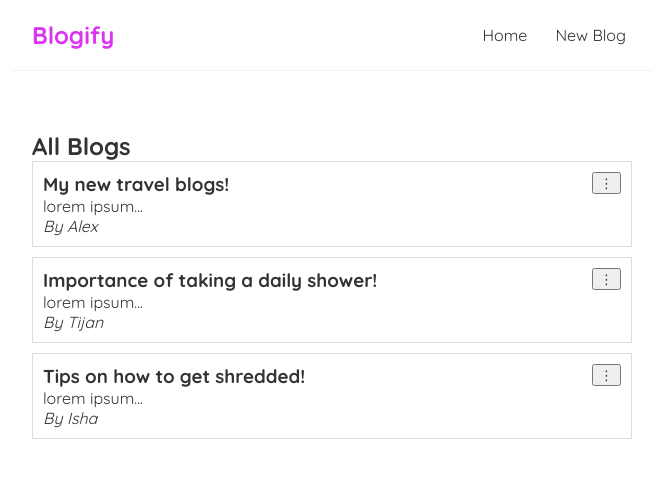
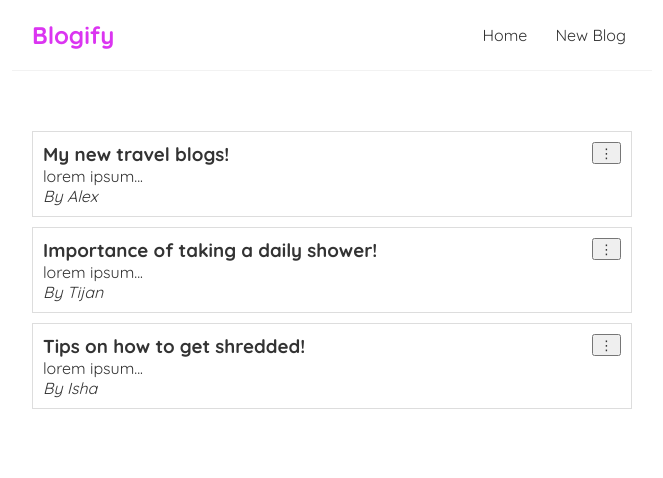
Before and after one commit to laminsaidy/BloogifyPP5, a React (Create React App) app: page / in a window 1280 px wide. Shown: the top 478 px of the page, without its empty margins (308-971 px from the left). Built offline with nearby package versions, Linux system fonts and the light colour scheme.

Commit message:
Add an error function to handle fetch errors

```diff
--- a/src/Home.js
+++ b/src/Home.js
@@ -1,34 +1,35 @@
-import { useState, useEffect } from "react";
+import { useEffect, useState } from "react";
 import BlogList from "./BlogList";
 
 const Home = () => {
-  const [blogs, setBlogs] = useState([]);
-  const [isLoading, setIsLoading] = useState(true);
+  const [blogs, setBlogs] = useState(null);
+  const [isPending, setIsPending] = useState(true);
+  const [error, setError] = useState(null);
 
   useEffect(() => {
-    // Simulate data fetching
     setTimeout(() => {
-      setBlogs([
+      // Simulate a successful response from the backend
+      const simulatedBlogs = [
         { title: "My new travel blogs!", body: "lorem ipsum...", author: "Alex", id: 1 },
         { title: "Importance of taking a daily shower!", body: "lorem ipsum...", author: "Tijan", id: 2 },
         { title: "Tips on how to get shredded!", body: "lorem ipsum...", author: "Isha", id: 3 },
-      ]);
-      setIsLoading(false);
-    }, 2000); // Simulated delay
+      ];
+      setIsPending(false);
+      setBlogs(simulatedBlogs);  // Simulated data
+      setError(null);
+    }, 1000); // Simulated delay
   }, []);
 
   const handleDelete = (id) => {
-    const newBlogs = blogs.filter((blog) => blog.id !== id);
-    setBlogs(newBlogs);
+    const newBlogs = blogs.filter((blog) => blog.id !== id);  // Filter out the blog to delete
+    setBlogs(newBlogs);  // Update the state with the new list of blogs
   };
 
   return (
     <div className="home">
-      {isLoading ? (
-        <div>Loading blogs...</div>
-      ) : (
-        <BlogList blogs={blogs} title="All Blogs" handleDelete={handleDelete} />
-      )}
+      {error && <div>{error}</div>}
+      {isPending && <div>Loading...</div>}
+      {blogs && <BlogList blogs={blogs} handleDelete={handleDelete} />}
     </div>
   );
 };
```
Also changed, not shown: public/manifest.json.
